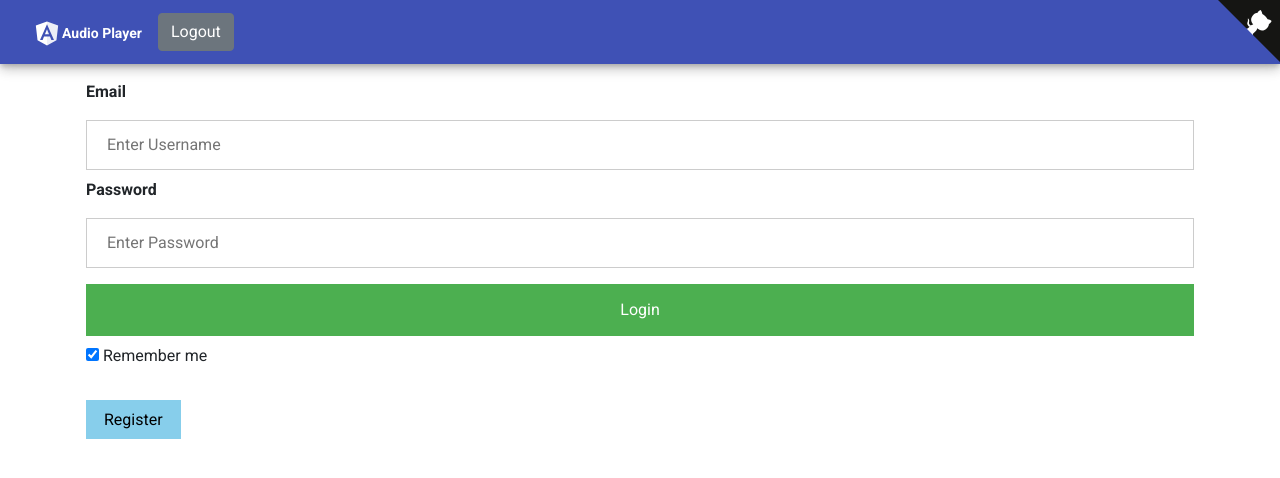
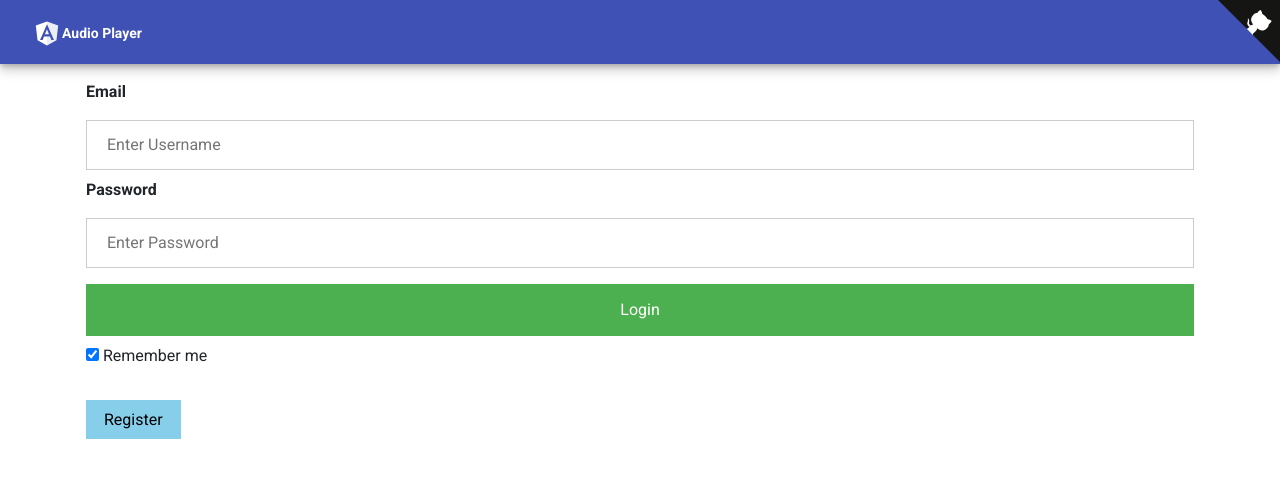
Before and after one commit to Anglesvar/spotifyUserEnd, an Angular app: page /login in a window 1280 px wide. Shown: the top 478 px of the page. Built offline with nearby package versions, Linux system fonts and the light colour scheme.

Commit message:
Logout button functionality add

```diff
--- a/src/app/app.component.html
+++ b/src/app/app.component.html
@@ -22,7 +22,7 @@
                       fill="currentColor"></path>
             </svg>
         </a>
-        <button (click)="logout()" class="btn btn-secondary">Logout</button>
+        <button (click)="logout()" class="btn btn-secondary" hidden="hidden">Logout</button>
     </mat-toolbar-row>
 </mat-toolbar>
 <div class="content">
--- a/src/app/app.component.ts
+++ b/src/app/app.component.ts
@@ -7,8 +7,15 @@ import { Router } from '@angular/router';
   styleUrls: ['./app.component.css']
 })
 export class AppComponent {
+  hidden:boolean=true;
   constructor(private router: Router){
+    setInterval(function(){
+      if(localStorage.getItem('ownerId'))
+        this.hidden = false;
+   }, 1000);
+
   }
+
   title = 'Audio Task';
   logout(){
     localStorage.clear();
```
